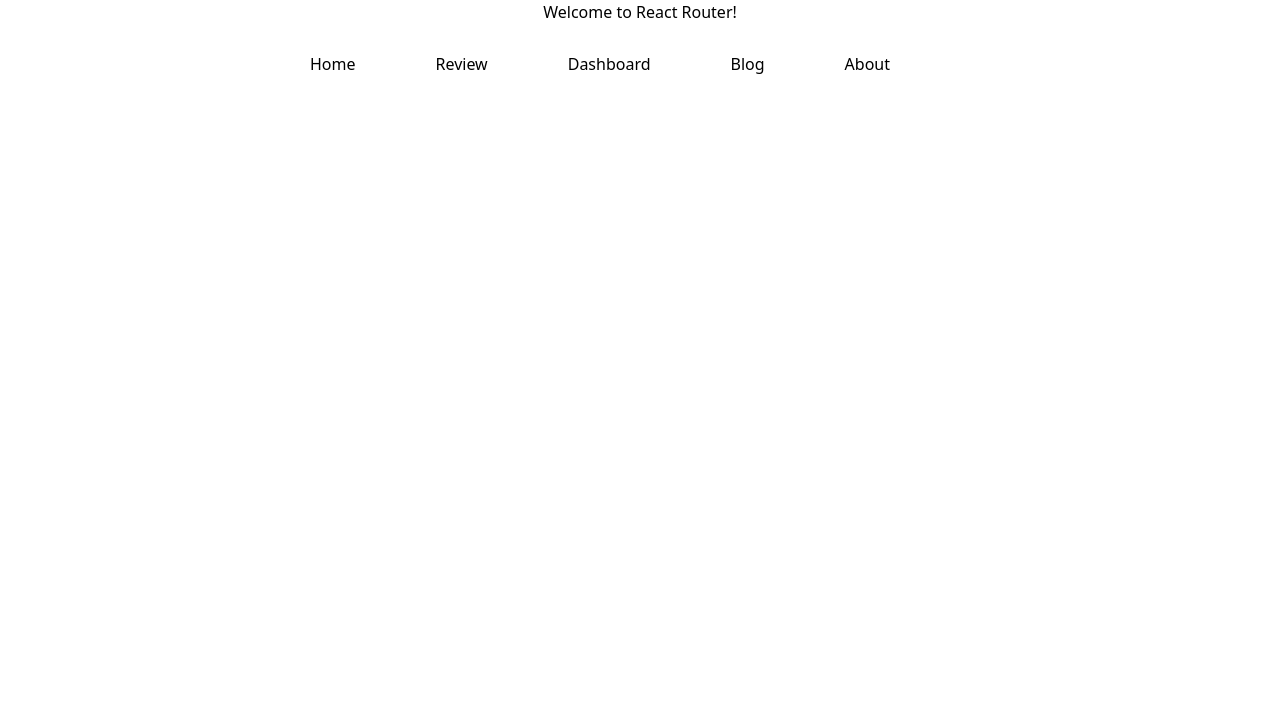
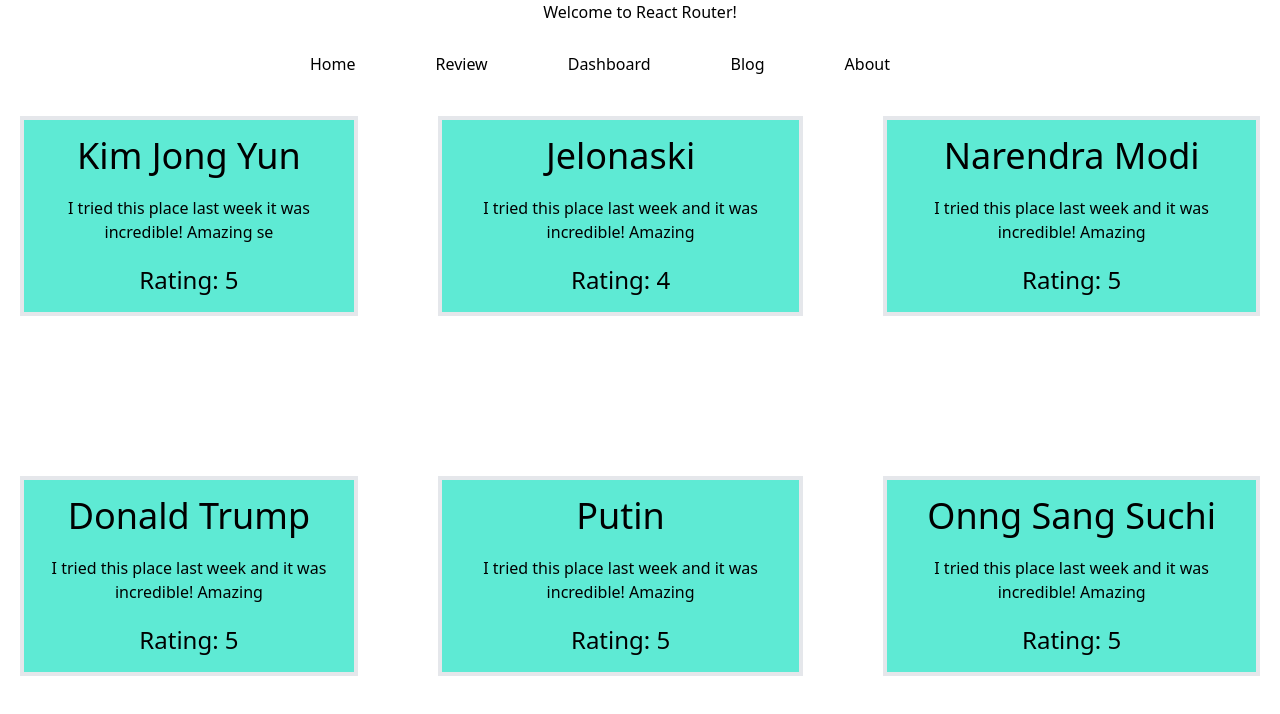
Before and after one commit to jasim-164/product-analysis-website-jasim-164, a React (Create React App) app: page /reviews in a window 1280 px wide. Shown: the top 714 px of the page. Built offline with nearby package versions, Linux system fonts and the light colour scheme; the HTML template or start-up script is replaced by a standard one.

Commit message:
Review part added

```diff
--- a/src/components/Home/Home.js
+++ b/src/components/Home/Home.js
@@ -1,5 +1,5 @@
 import React, { useEffect, useState } from 'react';
-
+import showReview from '../../components/showReview/showReview'
 const Home = () => {
     const[reviews,setreviews] =useState([]);
     useEffect(() =>{
@@ -9,10 +9,11 @@
     },[])
 
     return (
+        <div>{ reviews.map(review =>{
+            <showReview key={review._id} review={review}></showReview>
 
-            reviews.map(review =>{
-                <div id="review._id">${review.author}</div>
-            })
+        })}</div>
+
 
     );
 };
--- a/src/components/Reviews/Reviews.js
+++ b/src/components/Reviews/Reviews.js
@@ -1,9 +1,19 @@
 import React from 'react';
-
+import useProducts from '../../hooks/useReviews'
+import './Reviews.css'
 const Reviews = () => {
+    const[reviews, setReviews]=useProducts()
     return (
-        <div>
-
+        <div className="grid grid-rows-2 grid-flow-col gap-y-40 gap-x-10 mt-10 ">
+           {reviews.map((review) =>
+            <div className="box-border h-300 w-300 p-4 border-4 ml-5 mr-5 bg-teal-300">
+            <div key={review._id}>
+            <h1 className="text-4xl mb-5"> {review.author}</h1>
+            <p className="mb-5">{review.text.slice(0,60)}</p>
+            <h1 className="text-2xl">Rating: {review.rating}</h1>
+            </div>
+            </div>
+           )}
         </div>
     );
 };
--- /dev/null
+++ b/src/components/showReview/showReview.js
@@ -0,0 +1,13 @@
+import React from 'react';
+
+const showReview = ({review}) => {
+    const {author}=review
+    console.log("jasim")
+    return (
+        <div>
+        <h1>${author}</h1>
+        </div>
+    );
+};
+
+export default showReview;
--- /dev/null
+++ b/src/hooks/useReviews.js
@@ -0,0 +1,16 @@
+import { useEffect, useState } from "react"
+
+const useProducts = () =>{
+
+    const [reviews, setReviews] = useState([]);
+
+    useEffect( () =>{
+        fetch('reviews.json')
+        .then(res => res.json())
+        .then(data => setReviews(data));
+    }, []);
+
+    return [reviews, setReviews];
+}
+
+export default useProducts;
```
